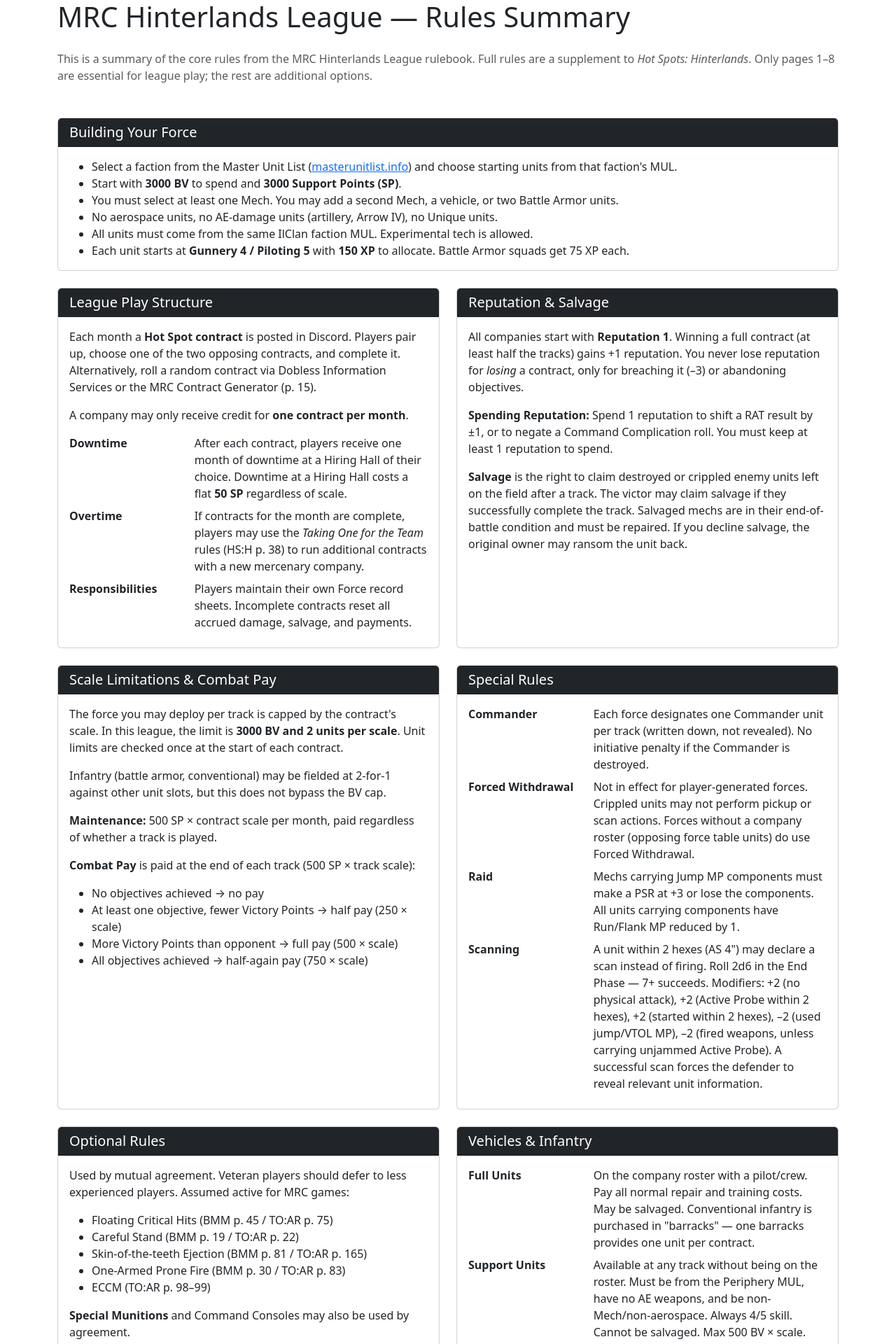
After one commit to p1mps/mrc-hinterlands, a Symfony app: template templates/rules/index.html.twig in a window 1280 px wide. The commit adds this page. Shown: the top 1920 px of the page at 70% size. Run offline with Twig, Linux system fonts and the light colour scheme; the template is opened without the code that fills it, so the values that code supplies are empty; some libraries are stand-ins or nearby versions.

Commit message:
add rules

```diff
--- a/templates/base.html.twig
+++ b/templates/base.html.twig
@@ -16,6 +16,7 @@
             <a class="nav-link" href="{{ path('app_pilots') }}">Pilots</a>
             <a class="nav-link" href="{{ path('app_support_points') }}">Support Points</a>
             <a class="nav-link" href="{{ path('app_contracts') }}">Contracts</a>
+            <a class="nav-link" href="{{ path('app_rules') }}">Rules</a>
             <a class="nav-link" href="{{ path('app_logout') }}">Logout</a>
         </div>
     </div>
--- /dev/null
+++ b/templates/rules/index.html.twig
@@ -0,0 +1,235 @@
+{% extends 'base.html.twig' %}
+
+{% block title %}MRC Hinterlands — Rules{% endblock %}
+
+{% block body %}
+<h1 class="mb-4">MRC Hinterlands League — Rules Summary</h1>
+<p class="text-muted mb-5">This is a summary of the core rules from the MRC Hinterlands League rulebook. Full rules are a supplement to <em>Hot Spots: Hinterlands</em>. Only pages 1–8 are essential for league play; the rest are additional options.</p>
+
+<div class="row g-4">
+
+    {# Building Your Force #}
+    <div class="col-12">
+        <div class="card">
+            <div class="card-header bg-dark text-white"><h5 class="mb-0">Building Your Force</h5></div>
+            <div class="card-body">
+                <ul class="mb-0">
+                    <li>Select a faction from the Master Unit List (<a href="https://www.masterunitlist.info" target="_blank">masterunitlist.info</a>) and choose starting units from that faction's MUL.</li>
+                    <li>Start with <strong>3000 BV</strong> to spend and <strong>3000 Support Points (SP)</strong>.</li>
+                    <li>You must select at least one Mech. You may add a second Mech, a vehicle, or two Battle Armor units.</li>
+                    <li>No aerospace units, no AE-damage units (artillery, Arrow IV), no Unique units.</li>
+                    <li>All units must come from the same IlClan faction MUL. Experimental tech is allowed.</li>
+                    <li>Each unit starts at <strong>Gunnery 4 / Piloting 5</strong> with <strong>150 XP</strong> to allocate. Battle Armor squads get 75 XP each.</li>
+                </ul>
+            </div>
+        </div>
+    </div>
+
+    {# League Play Structure #}
+    <div class="col-md-6">
+        <div class="card h-100">
+            <div class="card-header bg-dark text-white"><h5 class="mb-0">League Play Structure</h5></div>
+            <div class="card-body">
+                <p>Each month a <strong>Hot Spot contract</strong> is posted in Discord. Players pair up, choose one of the two opposing contracts, and complete it. Alternatively, roll a random contract via Dobless Information Services or the MRC Contract Generator (p. 15).</p>
+                <p>A company may only receive credit for <strong>one contract per month</strong>.</p>
+                <dl class="row mb-0">
+                    <dt class="col-sm-4">Downtime</dt>
+                    <dd class="col-sm-8">After each contract, players receive one month of downtime at a Hiring Hall of their choice. Downtime at a Hiring Hall costs a flat <strong>50 SP</strong> regardless of scale.</dd>
+                    <dt class="col-sm-4">Overtime</dt>
+                    <dd class="col-sm-8">If contracts for the month are complete, players may use the <em>Taking One for the Team</em> rules (HS:H p. 38) to run additional contracts with a new mercenary company.</dd>
+                    <dt class="col-sm-4">Responsibilities</dt>
+                    <dd class="col-sm-8">Players maintain their own Force record sheets. Incomplete contracts reset all accrued damage, salvage, and payments.</dd>
+                </dl>
+            </div>
+        </div>
+    </div>
+
+    {# Reputation & Salvage #}
+    <div class="col-md-6">
+        <div class="card h-100">
+            <div class="card-header bg-dark text-white"><h5 class="mb-0">Reputation &amp; Salvage</h5></div>
+            <div class="card-body">
+                <p>All companies start with <strong>Reputation 1</strong>. Winning a full contract (at least half the tracks) gains +1 reputation. You never lose reputation for <em>losing</em> a contract, only for breaching it (–3) or abandoning objectives.</p>
+                <p><strong>Spending Reputation:</strong> Spend 1 reputation to shift a RAT result by ±1, or to negate a Command Complication roll. You must keep at least 1 reputation to spend.</p>
+                <p><strong>Salvage</strong> is the right to claim destroyed or crippled enemy units left on the field after a track. The victor may claim salvage if they successfully complete the track. Salvaged mechs are in their end-of-battle condition and must be repaired. If you decline salvage, the original owner may ransom the unit back.</p>
+            </div>
+        </div>
+    </div>
+
+    {# Scale Limitations & Combat Pay #}
+    <div class="col-md-6">
+        <div class="card h-100">
+            <div class="card-header bg-dark text-white"><h5 class="mb-0">Scale Limitations &amp; Combat Pay</h5></div>
+            <div class="card-body">
+                <p>The force you may deploy per track is capped by the contract's scale. In this league, the limit is <strong>3000 BV and 2 units per scale</strong>. Unit limits are checked once at the start of each contract.</p>
+                <p>Infantry (battle armor, conventional) may be fielded at 2-for-1 against other unit slots, but this does not bypass the BV cap.</p>
+                <p><strong>Maintenance:</strong> 500 SP × contract scale per month, paid regardless of whether a track is played.</p>
+                <p><strong>Combat Pay</strong> is paid at the end of each track (500 SP × track scale):
+                <ul class="mb-0">
+                    <li>No objectives achieved → no pay</li>
+                    <li>At least one objective, fewer Victory Points → half pay (250 × scale)</li>
+                    <li>More Victory Points than opponent → full pay (500 × scale)</li>
+                    <li>All objectives achieved → half-again pay (750 × scale)</li>
+                </ul></p>
+            </div>
+        </div>
+    </div>
+
+    {# Special Rules #}
+    <div class="col-md-6">
+        <div class="card h-100">
+            <div class="card-header bg-dark text-white"><h5 class="mb-0">Special Rules</h5></div>
+            <div class="card-body">
+                <dl class="row mb-0">
+                    <dt class="col-sm-4">Commander</dt>
+                    <dd class="col-sm-8">Each force designates one Commander unit per track (written down, not revealed). No initiative penalty if the Commander is destroyed.</dd>
+                    <dt class="col-sm-4">Forced Withdrawal</dt>
+                    <dd class="col-sm-8">Not in effect for player-generated forces. Crippled units may not perform pickup or scan actions. Forces without a company roster (opposing force table units) do use Forced Withdrawal.</dd>
+                    <dt class="col-sm-4">Raid</dt>
+                    <dd class="col-sm-8">Mechs carrying Jump MP components must make a PSR at +3 or lose the components. All units carrying components have Run/Flank MP reduced by 1.</dd>
+                    <dt class="col-sm-4">Scanning</dt>
+                    <dd class="col-sm-8">A unit within 2 hexes (AS 4") may declare a scan instead of firing. Roll 2d6 in the End Phase — 7+ succeeds. Modifiers: +2 (no physical attack), +2 (Active Probe within 2 hexes), +2 (started within 2 hexes), –2 (used jump/VTOL MP), –2 (fired weapons, unless carrying unjammed Active Probe). A successful scan forces the defender to reveal relevant unit information.</dd>
+                </dl>
+            </div>
+        </div>
+    </div>
+
+    {# Optional Rules #}
+    <div class="col-md-6">
+        <div class="card h-100">
+            <div class="card-header bg-dark text-white"><h5 class="mb-0">Optional Rules</h5></div>
+            <div class="card-body">
+                <p>Used by mutual agreement. Veteran players should defer to less experienced players. Assumed active for MRC games:</p>
+                <ul>
+                    <li>Floating Critical Hits (BMM p. 45 / TO:AR p. 75)</li>
+                    <li>Careful Stand (BMM p. 19 / TO:AR p. 22)</li>
+                    <li>Skin-of-the-teeth Ejection (BMM p. 81 / TO:AR p. 165)</li>
+                    <li>One-Armed Prone Fire (BMM p. 30 / TO:AR p. 83)</li>
+                    <li>ECCM (TO:AR p. 98–99)</li>
+                </ul>
+                <p class="mb-0"><strong>Special Munitions</strong> and Command Consoles may also be used by agreement.</p>
+            </div>
+        </div>
+    </div>
+
+    {# Vehicles and Infantry #}
+    <div class="col-md-6">
+        <div class="card h-100">
+            <div class="card-header bg-dark text-white"><h5 class="mb-0">Vehicles &amp; Infantry</h5></div>
+            <div class="card-body">
+                <dl class="row mb-0">
+                    <dt class="col-sm-4">Full Units</dt>
+                    <dd class="col-sm-8">On the company roster with a pilot/crew. Pay all normal repair and training costs. May be salvaged. Conventional infantry is purchased in "barracks" — one barracks provides one unit per contract.</dd>
+                    <dt class="col-sm-4">Support Units</dt>
+                    <dd class="col-sm-8">Available at any track without being on the roster. Must be from the Periphery MUL, have no AE weapons, and be non-Mech/non-aerospace. Always 4/5 skill. Cannot be salvaged. Max 500 BV × scale.</dd>
+                    <dt class="col-sm-4">BSAs</dt>
+                    <dd class="col-sm-8">Battlefield Support Assets — optional for in-person or Tabletop Simulator play. Cannot be used alongside Support Units in the same track.</dd>
+                </dl>
+            </div>
+        </div>
+    </div>
+
+    {# Time Between Tracks #}
+    <div class="col-12">
+        <div class="card">
+            <div class="card-header bg-dark text-white"><h5 class="mb-0">Time Between Tracks — SP Activity Costs</h5></div>
+            <div class="card-body">
+                <div class="table-responsive">
+                    <table class="table table-sm table-bordered mb-3">
+                        <thead class="table-secondary">
+                            <tr><th>Activity</th><th>Cost (Alpha Strike)</th></tr>
+                        </thead>
+                        <tbody>
+                            <tr><td>Repair (Armor damage only)</td><td>Tonnage × 0.5 (IS) / × 0.75 (Mixed/Clan)</td></tr>
+                            <tr><td>Repair (Structure/Critical damage)</td><td>Tonnage × 2 (IS) / × 3.5 (Mixed/Clan)</td></tr>
+                            <tr><td>Repair (Crippled)</td><td>Tonnage × 3 (IS) / × 4.5 (Mixed/Clan)</td></tr>
+                            <tr><td>Repair (Destroyed)</td><td>Tonnage × 5 (IS) / × 7.5 (Mixed/Clan)</td></tr>
+                            <tr><td>Reconfigure Unit</td><td>Tonnage / 2</td></tr>
+                            <tr><td>Purchase Mech</td><td>Battle Value (Point Value × 40)</td></tr>
+                            <tr><td>Sell a Mech</td><td>Battle Value / 2 (Point Value × 20)</td></tr>
+                            <tr><td>Rearm (per ton of ammo)</td><td>10 (20 for special ammo)</td></tr>
+                            <tr><td>Hire Unnamed MechWarrior/Crew</td><td>100</td></tr>
+                            <tr><td>Hire Named MechWarrior/Crew</td><td>150</td></tr>
+                            <tr><td>Heal Pilot</td><td>30 per Wound box (2 per month for AS)</td></tr>
+                            <tr><td>Heal/Replace BA Trooper</td><td>20 per trooper lost</td></tr>
+                            <tr><td>Clan Doctrine Training</td><td>200</td></tr>
+                        </tbody>
+                    </table>
+                </div>
+                <ul class="mb-0">
+                    <li><strong>Repair Time:</strong> Repairing a unit makes it unavailable for the rest of the month.</li>
+                    <li><strong>Truly Destroyed:</strong> A unit is truly destroyed only if its center torso internal structure is eliminated — it is gone permanently.</li>
+                    <li><strong>Named Pilots:</strong> Max 4 on roster. Earn XP (1 SP per XP, up to 200 XP × scale per track). MVP of each track earns +20 bonus XP.</li>
+                    <li><strong>Unnamed Pilots:</strong> Always cost 100 SP to hire, always Gunnery 4 / Piloting 5, cannot earn XP.</li>
+                    <li><strong>Handicap:</strong> Each named pilot has a handicap based on skill improvements. The player with the lower average handicap earns a BSP bonus equal to the handicap difference × 10.</li>
+                </ul>
+            </div>
+        </div>
+    </div>
+
+    {# Debt & Breaking Contract #}
+    <div class="col-md-6">
+        <div class="card h-100">
+            <div class="card-header bg-dark text-white"><h5 class="mb-0">Debt &amp; Breaking Contract</h5></div>
+            <div class="card-body">
+                <p><strong>Debt:</strong> If you can't pay maintenance or transport, you may go into debt. While in debt, SP Activities and unit training are suspended; all SP earned goes toward clearing the debt. A force cannot be in debt for more than 6 league months.</p>
+                <p>While in debt you may: sell assets, retire your force, or skip one track (–1 reputation, available once while in debt).</p>
+                <p><strong>Breaking Contract:</strong> Breaking a contract incurs a –3 reputation penalty (–1 if force is below 2/3 of the scale BV limit). The contract ends immediately — no more base pay, support, or transport coverage. The other player gains their reputation bonus for completing.</p>
+            </div>
+        </div>
+    </div>
+
+    {# Tracks Summary #}
+    <div class="col-md-6">
+        <div class="card h-100">
+            <div class="card-header bg-dark text-white"><h5 class="mb-0">Available Tracks</h5></div>
+            <div class="card-body">
+                <p>Tracks are the individual battles within a contract. The primary player rolls to determine which track is played each month. All tracks end when one side has no units in play, or at the turn limit.</p>
+                <ul class="mb-0">
+                    <li><strong>Straight Fight</strong> — Destroy &gt;50% of the opponent's force. Classic engagement.</li>
+                    <li><strong>Crush the Head</strong> — Target the enemy commander. Capture for maximum VP.</li>
+                    <li><strong>Secure</strong> — Control the central objective point.</li>
+                    <li><strong>Ambush</strong> — Defender hides units; attacker must scan objective hexes.</li>
+                    <li><strong>Evacuation</strong> — Attacker extracts VIPs; Defender holds the line.</li>
+                    <li><strong>Reconnaissance</strong> — Attacker scans enemy units and withdraws.</li>
+                    <li><strong>Reinforce</strong> — Attacker must break through and exit the Defender's edge.</li>
+                    <li><strong>Duel</strong> — One-on-one fight; interference by other units is penalised.</li>
+                    <li><strong>Bounding Retreat</strong> — Defender holds then withdraws in good order; Attacker routs them.</li>
+                    <li><strong>Calamity</strong> — Both sides deploy hidden; ECM is doubled, active probes disabled.</li>
+                    <li><strong>Demolition</strong> — Attacker plants demolition charges on objective buildings.</li>
+                </ul>
+            </div>
+        </div>
+    </div>
+
+    {# Contract Structure #}
+    <div class="col-12">
+        <div class="card">
+            <div class="card-header bg-dark text-white"><h5 class="mb-0">Contract Structure &amp; Terms</h5></div>
+            <div class="card-body row">
+                <div class="col-md-6">
+                    <p><strong>Base Pay:</strong> 500 SP × contract scale per month.</p>
+                    <p><strong>Command Rights:</strong> Integrated (+3), House (+2), Liaison (+1), Independent (+0) — modifies Command Complication rolls.</p>
+                    <p><strong>Salvage Rights:</strong> The percentage of a salvaged unit's value you're entitled to (Exchange, 10%–80%).</p>
+                    <p><strong>Support Terms:</strong> Straight/% reduces repair costs by that percentage. Battle/% compensates for destroyed units.</p>
+                    <p><strong>Transportation Terms:</strong> 300 SP × scale per journey; the percentage listed is covered by the contract.</p>
+                </div>
+                <div class="col-md-6">
+                    <p><strong>Contract Types:</strong></p>
+                    <ul>
+                        <li><strong>Raid (3 months)</strong> — Quick strike contracts.</li>
+                        <li><strong>Expedition (6 months)</strong> — Extended operations away from home.</li>
+                        <li><strong>Garrison (6 months)</strong> — Defensive holding contracts.</li>
+                        <li><strong>Retainer (6 months)</strong> — Standing force on call.</li>
+                        <li><strong>Invasion (6 months)</strong> — Offensive push into enemy territory.</li>
+                    </ul>
+                    <p class="mb-0"><strong>Negotiations:</strong> Spend reputation (max 2 × scale) to shift contract step results. You may sacrifice 2 steps in one term to gain 1 step in another (twice total).</p>
+                </div>
+            </div>
+        </div>
+    </div>
+
+</div>
+
+<p class="text-muted mt-4 small">For full rules, refer to the MRC Hinterlands League rulebook and <em>Hot Spots: Hinterlands</em>.</p>
+{% endblock %}
```
Also changed, not shown: src/Controller/RulesController.php (added, +13 -0 lines).
